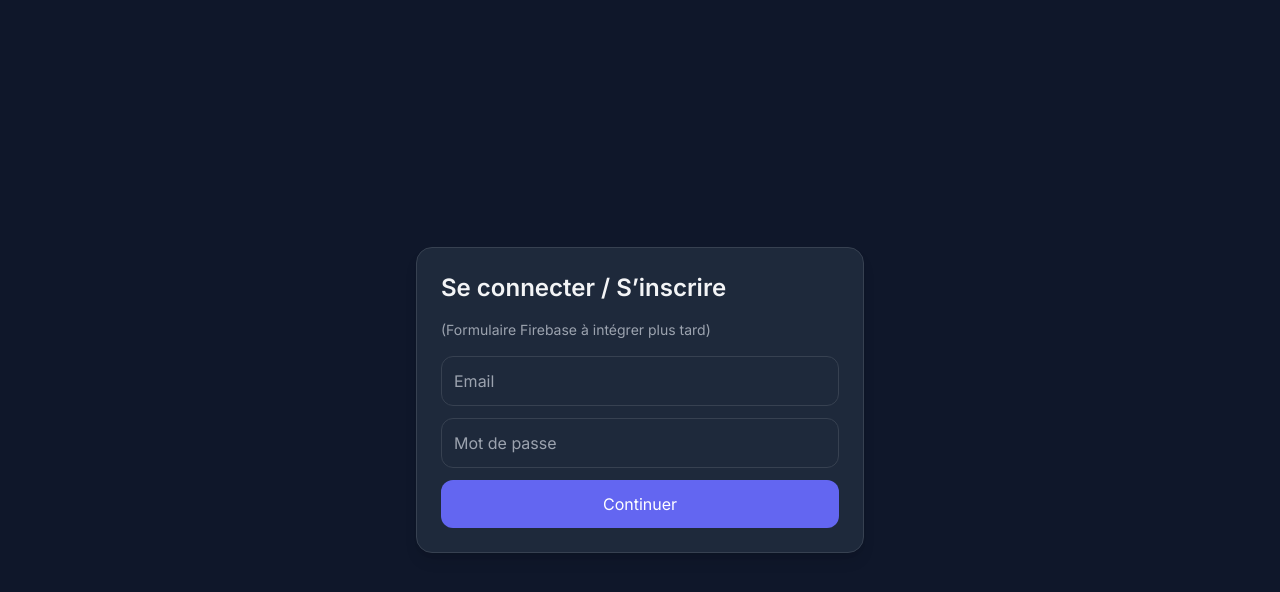
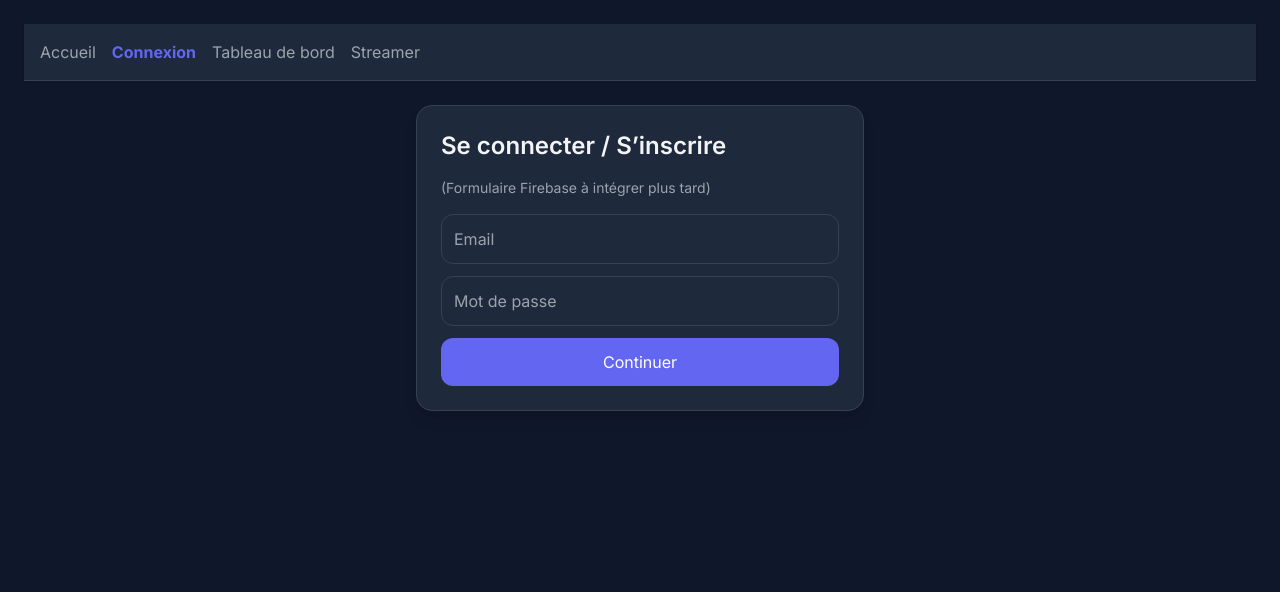
Before and after one commit to abou-cell/livewebmoon, a React (Vite) app: page /livewebmoon/login in a window 1280 px wide. Shown: the top 592 px of the page. Built offline with nearby package versions, Linux system fonts and the light colour scheme; no server answers.

Commit message:
feat: add Navbar component and integrate into routes

```diff
--- /dev/null
+++ b/src/components/Navbar.jsx
@@ -0,0 +1,17 @@
+import { NavLink } from 'react-router-dom'
+
+export default function Navbar() {
+  const linkClass = ({ isActive }) =>
+    `transition-colors ${isActive ? 'text-primary font-bold' : 'text-gray-400 hover:text-primary'}`
+
+  return (
+    <nav aria-label="Navigation principale" className="p-4 bg-surface border-b border-gray-700 mb-4 shadow">
+      <ul className="flex space-x-4">
+        <li><NavLink to="/" end className={linkClass}>Accueil</NavLink></li>
+        <li><NavLink to="/login" className={linkClass}>Connexion</NavLink></li>
+        <li><NavLink to="/dashboard" className={linkClass}>Tableau de bord</NavLink></li>
+        <li><NavLink to="/streamer" className={linkClass}>Streamer</NavLink></li>
+      </ul>
+    </nav>
+  )
+}
--- a/src/routes/Dashboard.jsx
+++ b/src/routes/Dashboard.jsx
@@ -1,11 +1,13 @@
 import { Link } from 'react-router-dom'
+import Navbar from '../components/Navbar'
 
 export default function Dashboard() {
   return (
     <div className="min-h-screen p-6 space-y-6 bg-background text-gray-100">
+      <Navbar />
+
       <header className="flex items-center justify-between">
         <h1 className="text-2xl font-semibold">Tableau de bord</h1>
-        <Link to="/" className="underline">Accueil</Link>
       </header>
 
       <div className="grid gap-6 md:grid-cols-3">
--- a/src/routes/Login.jsx
+++ b/src/routes/Login.jsx
@@ -1,6 +1,11 @@
+import Navbar from '../components/Navbar'
+
 export default function Login() {
   return (
-    <div className="min-h-screen grid place-items-center p-6 bg-background text-gray-100">
+    <div className="min-h-screen p-6 space-y-6 bg-background text-gray-100">
+      <Navbar />
+
+      <div className="grid place-items-center">
         <div className="w-full max-w-md rounded-2xl border border-gray-700 bg-surface shadow-lg p-6 space-y-4">
           <h2 className="text-2xl font-semibold">Se connecter / S’inscrire</h2>
           <p className="text-sm text-gray-400">
@@ -15,5 +20,6 @@ export default function Login() {
           </form>
         </div>
       </div>
+    </div>
   )
 }
--- a/src/routes/StreamerPanel.jsx
+++ b/src/routes/StreamerPanel.jsx
@@ -1,6 +1,10 @@
+import Navbar from '../components/Navbar'
+
 export default function StreamerPanel() {
   return (
     <div className="min-h-screen p-6 space-y-6 bg-background text-gray-100">
+      <Navbar />
+
       <h1 className="text-2xl font-semibold">Espace créateur (démo)</h1>
 
       <button className="px-4 py-2 rounded-xl bg-primary text-white shadow">
```
Lines whose indentation alone changed are shown as unchanged.
